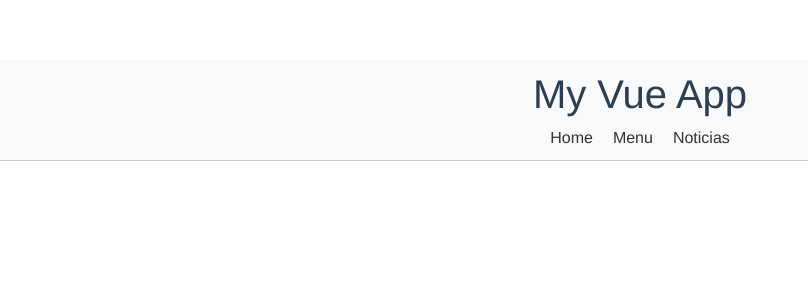
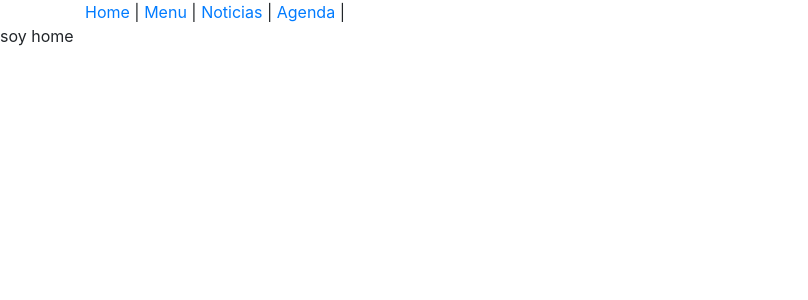
Before and after one commit to jdaltamiranodev/app_clima-2.0, a Vue app in the folder clima2.0/: page / in a window 1280 px wide. Shown: the top 300 px of the page, without its empty margins (0-808 px from the left). Built offline with nearby package versions, Linux system fonts and the light colour scheme.

Commit message:
vista agenda

```diff
--- a/clima2.0/public/index.html
+++ b/clima2.0/public/index.html
@@ -5,13 +5,13 @@
     <meta http-equiv="X-UA-Compatible" content="IE=edge">
     <meta name="viewport" content="width=device-width,initial-scale=1.0">
     <link rel="icon" href="<%= BASE_URL %>favicon.ico">
+
     <title><%= htmlWebpackPlugin.options.title %></title>
   </head>
   <body>
-    <noscript>
-      <strong>We're sorry but <%= htmlWebpackPlugin.options.title %> doesn't work properly without JavaScript enabled. Please enable it to continue.</strong>
-    </noscript>
+
     <div id="app"></div>
     <!-- built files will be auto injected -->
+    <script src="https://cdn.jsdelivr.net/npm/bootstrap@5.3.3/dist/js/bootstrap.bundle.min.js" integrity="sha384-YvpcrYf0tY3lHB60NNkmXc5s9fDVZLESaAA55NDzOxhy9GkcIdslK1eN7N6jIeHz" crossorigin="anonymous"></script>
   </body>
 </html>
--- a/clima2.0/src/App.vue
+++ b/clima2.0/src/App.vue
@@ -1,12 +1,13 @@
 <template>
   <div id="app">
     <header>
-      <h1>My Vue App</h1>
-      <nav>
 
-        <router-link to="/">Home</router-link>
-        <router-link to="/menu">Menu</router-link>
-        <router-link to="/Noticias">Noticias</router-link>
+      <nav class="container flex flex-col center ">
+
+        <router-link to="/home">Home</router-link>     |
+        <router-link to="/menu">Menu</router-link>     |
+        <router-link to="/Noticias">Noticias</router-link>     |
+        <router-link to="/Agenda">Agenda</router-link>     |
       </nav>
     </header>
 
@@ -29,37 +30,3 @@ export default defineComponent({
 
 });
 </script>
-
-<style>
-/* Estilos globales de la aplicación */
-#app {
-  font-family: Avenir, Helvetica, Arial, sans-serif;
-  -webkit-font-smoothing: antialiased;
-  -moz-osx-font-smoothing: grayscale;
-  text-align: center;
-  color: #2c3e50;
-  margin-top: 60px;
-}
-
-/* Estilos para el encabezado y la navegación */
-header {
-  background-color: #f8f9fa;
-  padding: 10px;
-  border-bottom: 1px solid #ccc;
-}
-
-nav {
-  display: flex;
-  justify-content: center;
-}
-
-nav a {
-  margin: 0 10px;
-  text-decoration: none;
-  color: #333;
-}
-
-nav a:hover {
-  text-decoration: underline;
-}
-</style>
--- a/clima2.0/src/main.js
+++ b/clima2.0/src/main.js
@@ -4,13 +4,15 @@ import { createRouter, createWebHistory } from 'vue-router';
 import Home from './views/HomeClima.vue';
 import Menu from './views/MenuClima.vue';
 import NoticiasWords from './views/NoticiasWords.vue';
-import 'bootstrap/dist/css/bootstrap.css'
+ import 'bootstrap/dist/css/bootstrap.css'
 import 'bootstrap-vue/dist/bootstrap-vue.css'
+import HelloWorld from './components/HelloWorld.vue';
 
 const routes = [
     { path: '/', component: Home },
     { path: '/menu', component: Menu },
     { path: '/Noticias', component: NoticiasWords },
+    { path: '/Agenda', component:HelloWorld, },
   ];
 
   const router = createRouter({
--- a/clima2.0/src/views/HomeClima.vue
+++ b/clima2.0/src/views/HomeClima.vue
@@ -1,5 +1,5 @@
 <template>
     <div>
-
+      soy home
     </div>
 </template>
```
Also changed, not shown: clima2.0/src/views/AgendaView.vue (added, +19 -0 lines).
